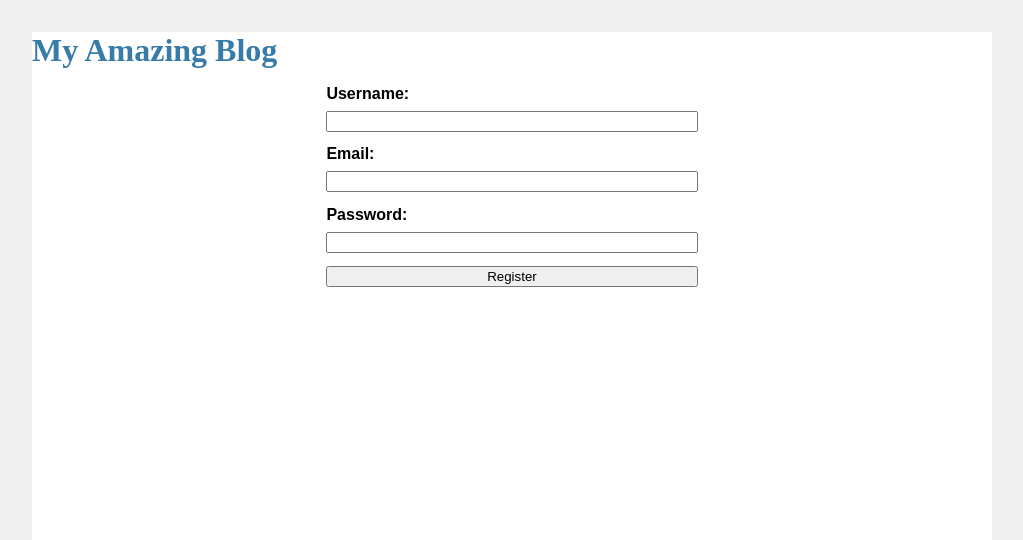
After one commit to romulocraveiro/blogsamsungoceanpython, a Flask app: page /register in a window 1280 px wide. The commit adds this page. Shown: the top 540 px of the page, without its empty margins (128-1151 px from the left). Run offline with Flask 2, Linux system fonts and the light colour scheme.

Commit message:
Feat: login and register routes, form

```diff
--- a/app.py
+++ b/app.py
@@ -1,12 +1,21 @@
-from flask import Flask, render_template, redirect, url_for
+from flask import Flask, render_template, redirect, url_for, request, flash
 from datetime import datetime
 from flask_sqlalchemy import SQLAlchemy
+from flask_login import LoginManager, UserMixin, current_user, logout_user, login_user
 
-app = Flask("hello")
+from sqlalchemy.exc import IntegrityError
+
+# UserMixin é como o Model. Queremos que o usuário seja logável
+from werkzeug.security import check_password_hash, generate_password_hash
+
+
+app = Flask("hello") #nome da aplicação
 app.config["SQLALCHEMY_DATABASE_URI"] = "sqlite:///app.db"
 app.config["SQLALCHEMY_TRACK_MODIFICATIONS"] = False
+app.config["SECRET_KEY"]= "pudim"
 
-db = SQLAlchemy(app)
+db = SQLAlchemy(app) #instala o plugin
+login = LoginManager(app) #instala o plugin
 
 class Post(db.Model):
     __tablename__ = 'posts'
@@ -17,13 +26,24 @@ class Post(db.Model):
     user_id = db.Column(db.Integer, db.ForeignKey('users.id'))
     created = db.Column(db.DateTime, nullable=False, default=datetime.now)
 
-class User(db.Model):
+class User(UserMixin, db.Model):
     __tablename__ = 'users'
     id = db.Column(db.Integer, primary_key=True, autoincrement=True)
     username = db.Column(db.String(20), nullable=False, unique=True, index=True) #index serve para localizar
     email = db.Column(db.String(64), nullable=False, unique=True, index=True)
     password_hash = db.Column(db.String(128), nullable=False)
     posts = db.relationship('Post', backref='author')
+
+    def set_password(self, password): # grava o hash, ou seja, encripta a senha
+        self.password_hash = generate_password_hash(password)
+
+    def check_password(self, password): # devolve se está certo ou errado
+        return check_password_hash(self.password_hash, password)
+
+@login.user_loader # ensina pro login como ele carrega pro banco de dados o usuário
+def load_user(id): # teremos que converter para int:
+    return User.query.get(int(id))
+
 
 db.create_all()
 
@@ -32,13 +52,43 @@ def index():
     posts = Post.query.all()
     return render_template("index.html", posts=posts)
 
-@app.route("/populate")
-def populate():
-    user = User(username='feulo', email='g@g.com', password_hash='a')
-    post1 = Post(title="Post 1", body = "Texto do Post", author=user)
-    post2 = Post(title="Post 2", body = "Texto do Post 2", author=user)
-    db.session.add(user)
-    db.session.add(post1)
-    db.session.add(post2)
-    db.session.commit()
-    return redirect(url_for('index'))
+@app.route("/register", methods = ["GET","POST"]) #mesma rota para get e post
+def register():
+    if current_user.is_authenticated:
+        return redirect(url_for('index'))
+    if request.method == "POST":
+        username = request.form['username']
+        email = request.form['email']
+        password = request.form['password']
+        try:
+            new_user = User(username=username, email=email)
+            new_user.set_password(password)
+            db.session.add(new_user)
+            db.session.commit()
+        except IntegrityError:
+            flash("Username or E-mail already exists!")
+        else:
+            return redirect(url_for('login'))
+
+    return render_template('register.html')
+
+@app.route('/login', methods = ["GET", "POST"])
+def login():
+    if current_user.is_authenticated:
+        return redirect(url_for('index'))
+    if request.method == "POST":
+        username = request.form['username']
+        password = request.form['password']
+        user = User.query.filter_by(username=username).first()
+        if user is None or not user.check_password(password):
+            flash("Incorrect Username or Password")
+            return redirect(url_for('login'))
+        login_user(user)
+        return redirect(url_for('index'))
+
+    return render_template("login.html")
+
+@app.route('/logout')
+def logout():
+    logout_user()
+    return render_template("index")
--- a/requirements.txt
+++ b/requirements.txt
@@ -1,5 +1,6 @@
 click==8.1.3
 Flask==2.1.3
+Flask-Login==0.6.2
 Flask-SQLAlchemy==2.5.1
 greenlet==1.1.2
 itsdangerous==2.1.2
--- a/static/style.css
+++ b/static/style.css
@@ -43,3 +43,20 @@ hr{
     font-style: italic;
     color: gray;
 }
+
+.content form{
+    display: flex;
+    justify-content: center;
+    flex-direction: column;
+    margin: 1em auto;
+    max-width: 40%;
+}
+
+.content label{
+    font-weight: bold;
+    margin-bottom: 0.5em;
+}
+
+.content input{
+    margin-bottom: 1em;
+}
--- /dev/null
+++ b/templates/register.html
@@ -0,0 +1,15 @@
+{% extends "base.html" %}
+
+{% block title %} Register {% endblock %}
+
+{% block content %}
+    <form method="POST">
+        <label for="username">Username:</label>
+        <input id="username" name="username" required>
+        <label for="email">Email:</label>
+        <input id="email" name="email" required type="email">
+        <label for="password">Password:</label>
+        <input id="password" name="password" required type="password">
+        <input type="submit" value="Register">
+    </form>
+{% endblock %}
```
Also changed, not shown: templates/login.html (added, +7 -0 lines).
